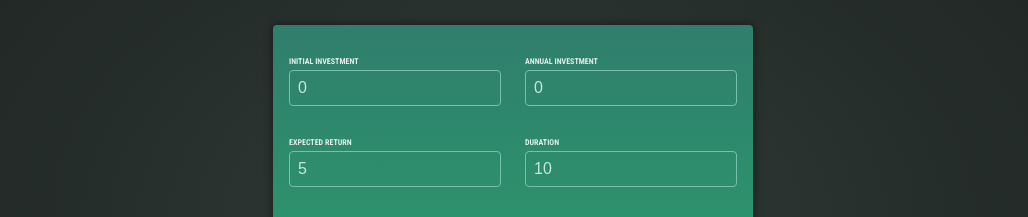
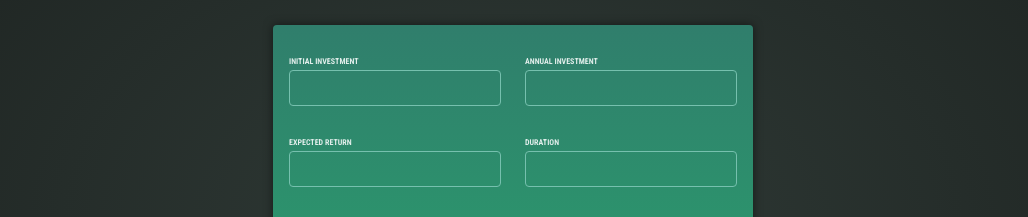
Before and after one commit to venellinus1/investment-calculator, an Angular app: page / in a window 1280 px wide. Shown: the part 201-418 px from the top of the page, without its empty margins (127-1155 px from the left). Built offline with nearby package versions, Linux system fonts and the light colour scheme.

Commit message:
Refactoring - from Standalone Components to Modules: -create app.module.ts to register the non-standalone components -change components to not be Standalone -modify main.ts bootstrap application

```diff
--- a/src/app/app.component.ts
+++ b/src/app/app.component.ts
@@ -5,9 +5,9 @@ import { UserInputComponent } from "./user-input/user-input.component";
 import { InvestmentResultsComponent } from "./investment-results/investment-results.component";
 @Component({
   selector: 'app-root',
-  standalone: true,
+  standalone: false,
   templateUrl: './app.component.html',
-  imports: [HeaderComponent, UserInputComponent, InvestmentResultsComponent],
+  //imports: [HeaderComponent, UserInputComponent, InvestmentResultsComponent],
 })
 export class AppComponent {
 
--- a/src/app/header/header.component.ts
+++ b/src/app/header/header.component.ts
@@ -2,8 +2,7 @@ import { Component } from '@angular/core';
 
 @Component({
   selector: 'app-header',
-  standalone: true,
-  imports: [],
+  standalone: false,
   templateUrl: './header.component.html',
   styleUrl: './header.component.css'
 })
--- a/src/app/investment-results/investment-results.component.ts
+++ b/src/app/investment-results/investment-results.component.ts
@@ -1,11 +1,10 @@
 import { Component, computed} from '@angular/core';
-import { CurrencyPipe } from '@angular/common';
 import { InvestmentService } from '../investment.service';
 
 @Component({
   selector: 'app-investment-results',
-  standalone: true,
-  imports: [CurrencyPipe],
+  standalone: false,
+  //imports: [CurrencyPipe],
   templateUrl: './investment-results.component.html',
   styleUrl: './investment-results.component.css'
 })
--- a/src/app/user-input/user-input.component.html
+++ b/src/app/user-input/user-input.component.html
@@ -6,7 +6,7 @@
             id="initial-investment"
             name="initial-investment"
             type="number"
-            [(ngModel)]="enteredInitialInvestment" />
+             />
         </p>
         <p>
             <label for="annual-investment">Annual Investment</label>
@@ -14,7 +14,7 @@
             id="annual-investment"
             name="annual-investment"
             type="number"
-            [(ngModel)]="enteredAnnualInvestment"
+
             />
         </p>
     </div>
@@ -25,7 +25,8 @@
             id="expected-return"
             name="expected-return"
             type="number"
-            [(ngModel)]="enteredExpectedReturn"/>
+
+            />
         </p>
         <p>
             <label for="duration">Duration</label>
@@ -33,7 +34,7 @@
             id="duration"
             name="duration"
             type="number"
-            [(ngModel)]="enteredDuration"
+
             />
         </p>
     </div>
--- a/src/app/user-input/user-input.component.ts
+++ b/src/app/user-input/user-input.component.ts
@@ -1,11 +1,10 @@
 import { Component, signal  } from '@angular/core';
-import { FormsModule } from '@angular/forms';
 import { InvestmentService } from '../investment.service';
 
 @Component({
   selector: 'app-user-input',
-  standalone: true,
-  imports: [FormsModule],
+  standalone: false,
+  //imports: [FormsModule],
   templateUrl: './user-input.component.html',
   styleUrl: './user-input.component.css'
 })
--- a/src/main.ts
+++ b/src/main.ts
@@ -1,5 +1,4 @@
-import { bootstrapApplication } from '@angular/platform-browser';
+import { platformBrowserDynamic } from '@angular/platform-browser-dynamic';
+import { AppModule } from './app/app.module';
 
-import { AppComponent } from './app/app.component';
-
-bootstrapApplication(AppComponent).catch((err) => console.error(err));
+platformBrowserDynamic().bootstrapModule(AppModule);
```
Also changed, not shown: src/app/app.module.ts (added, +19 -0 lines).
